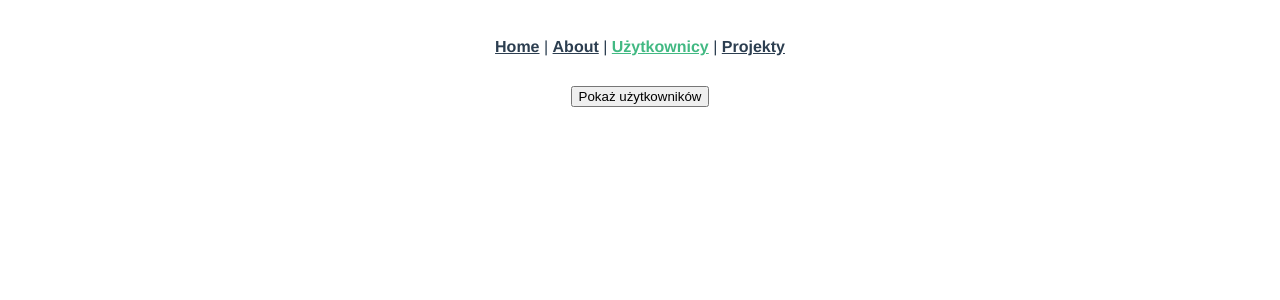
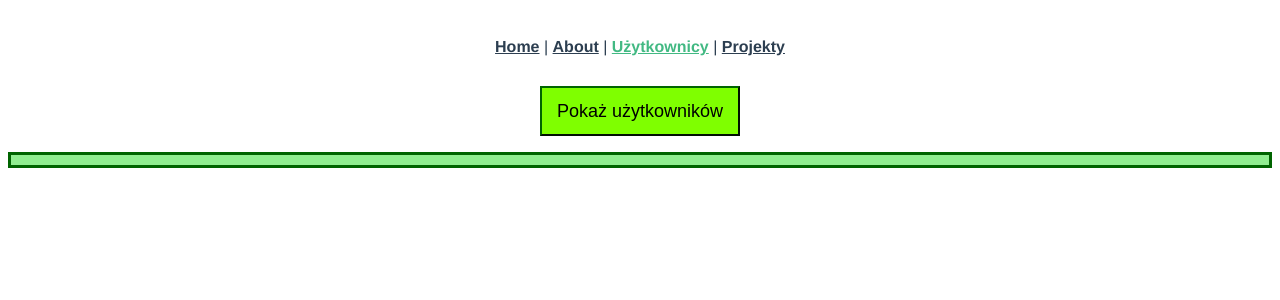
Before and after one commit to Percival33/almost-jira-clone, a Vue app in the folder almost-jira/frontend/: page /users in a window 1280 px wide. Shown: the top 300 px of the page. Built offline with nearby package versions, Linux system fonts and the light colour scheme.

Commit message:
added css to UsersView.vue list

```diff
--- a/almost-jira/frontend/src/views/UsersView.vue
+++ b/almost-jira/frontend/src/views/UsersView.vue
@@ -1,13 +1,43 @@
 <template>
   <div class="home">
-    <button @click="getUsers">Pokaż użytkowników</button>
+    <button class="getUsersButton" @click="getUsers">Pokaż użytkowników</button>
     <ul>
       <li v-for="user in results" :key="user.id">
-        <p>{{ user }}</p>
+        <p>ID: {{ user.id }}</p>
+        <p>Name: {{ user.firstName }}</p>
+        <p>Email: {{ user.lastName }}</p>
       </li>
     </ul>
   </div>
 </template>
+
+<style>
+.getUsersButton {
+  width: 200px;
+  height: 50px;
+  color: black;
+  background: chartreuse;
+  border-color: darkgreen;
+  font-size: 18px;
+}
+
+ul {
+  border-style: solid;
+  border-width: 3px;
+  border-color: darkgreen;
+  padding: 5px;
+  background: lightgreen;
+}
+
+li {
+  color: black;
+  list-style: none;
+  padding: 5px;
+  border-bottom-color: black;
+  border-bottom-width: 3px;
+  border-bottom-style: solid;
+}
+</style>
 
 <script>
 const API = "http://localhost:8080";
```
